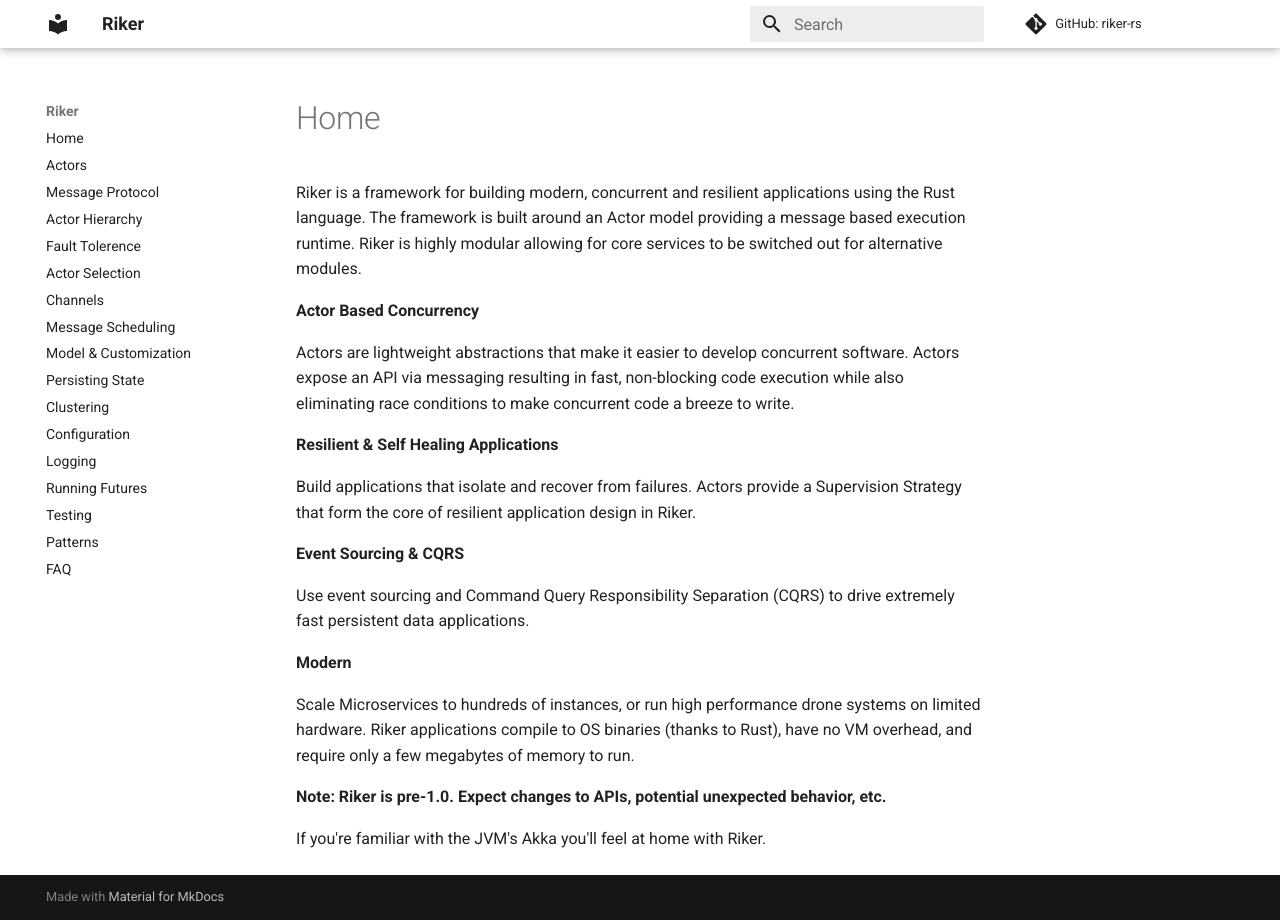
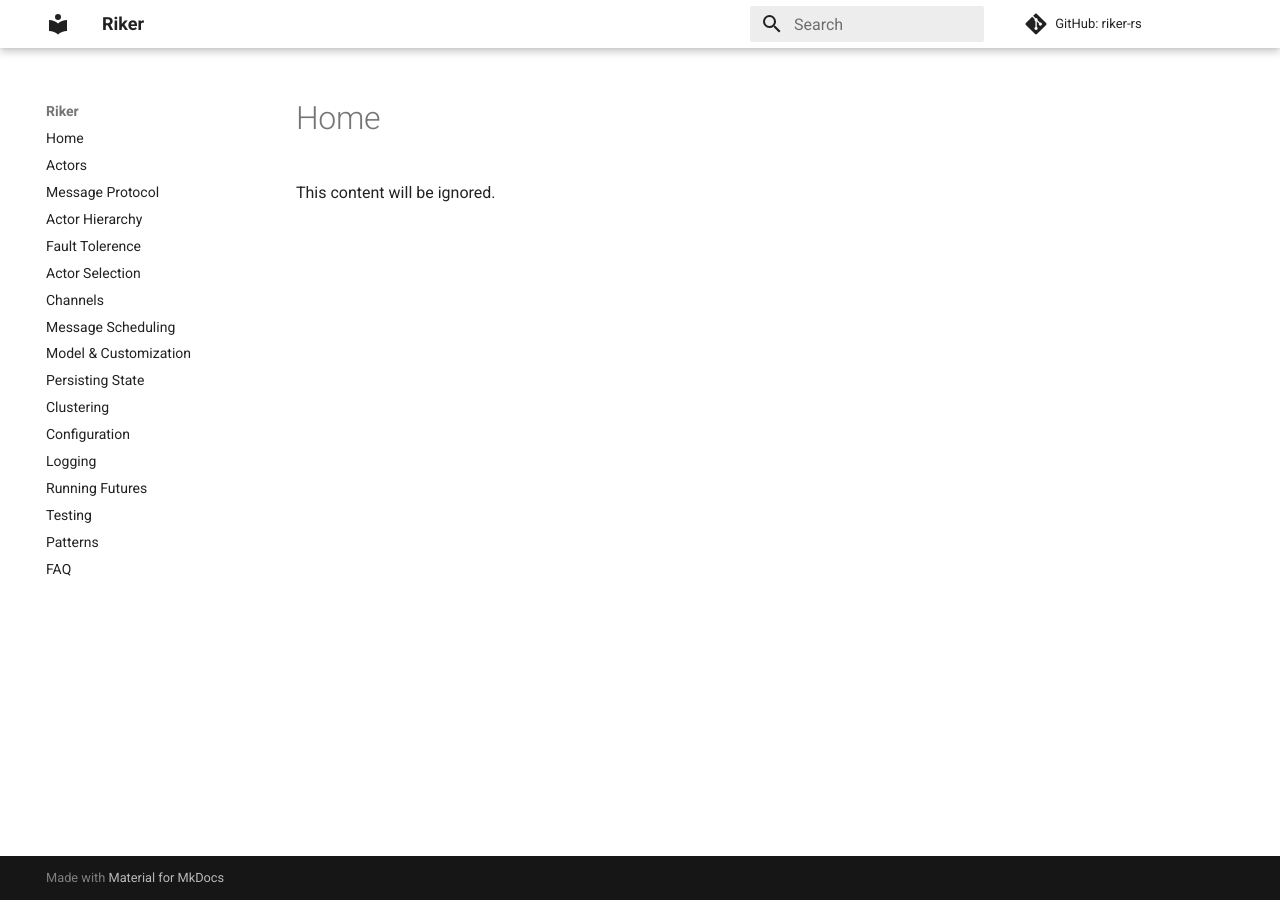
Before and after one commit to riker-rs/website, an MkDocs documentation site: the page built from docs/index.md, in a window 1280 px wide. Built offline with MkDocs 1.6.1 and Material for MkDocs 9.7.7, drawn with Linux system fonts in a browser that asks for light colours; comment, search, counter and statistics services are not loaded; old or Windows-style settings are respelled for this version of MkDocs.

```diff
--- a/docs/index.md
+++ b/docs/index.md
@@ -1,21 +1 @@
-Riker is a framework for building modern, concurrent and resilient applications using the Rust language. The framework is built around an Actor model providing a message based execution runtime. Riker is highly modular allowing for core services to be switched out for alternative modules.
-
-**Actor Based Concurrency**
-
-Actors are lightweight abstractions that make it easier to develop concurrent software. Actors expose an API via messaging resulting in fast, non-blocking code execution while also eliminating race conditions to make concurrent code a breeze to write.
-
-**Resilient & Self Healing Applications**
-
-Build applications that isolate and recover from failures. Actors provide a Supervision Strategy that form the core of resilient application design in Riker.
-
-**Event Sourcing & CQRS**
-
-Use event sourcing and Command Query Responsibility Separation (CQRS) to drive extremely fast persistent data applications.
-
-**Modern**
-
-Scale Microservices to hundreds of instances, or run high performance drone systems on limited hardware. Riker applications compile to OS binaries (thanks to Rust), have no VM overhead, and require only a few megabytes of memory to run.
-
-**Note: Riker is pre-1.0. Expect changes to APIs, potential unexpected behavior, etc.**
-
-If you're familiar with the JVM's Akka you'll feel at home with Riker.
+This content will be ignored.
```
Also changed, not shown: docs/frontpage.md (deleted, +0 -1 lines).
